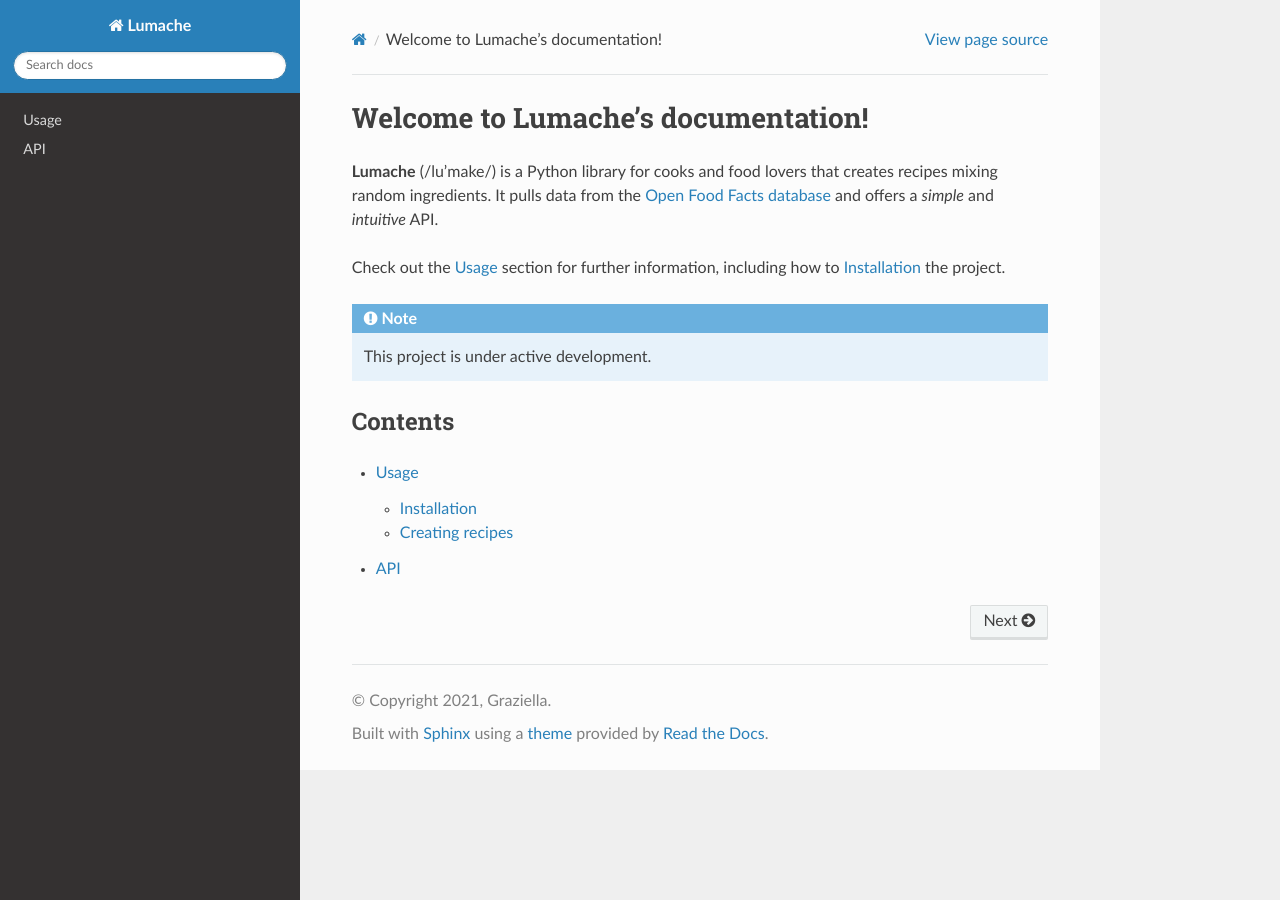
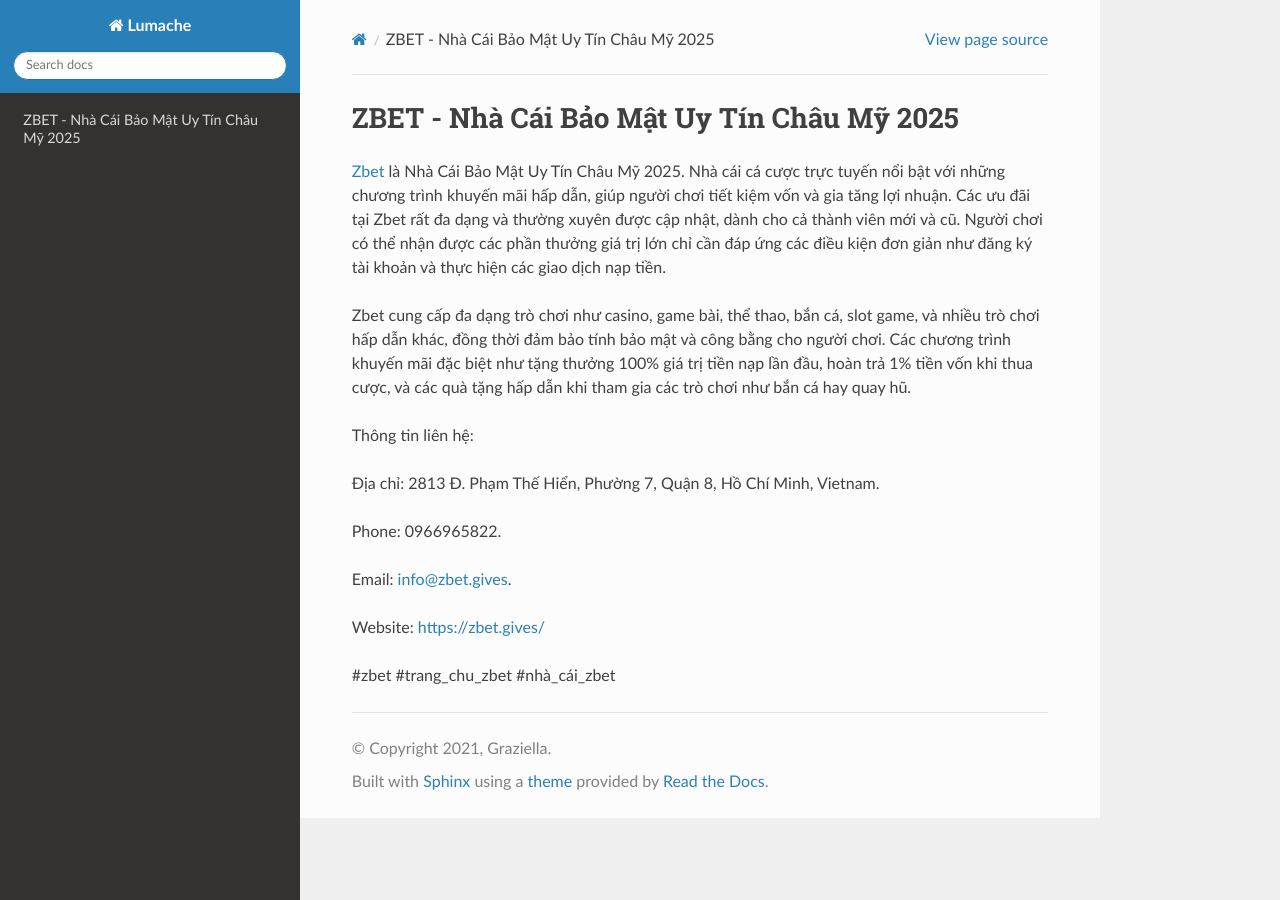
Before and after one commit to plapenanec/1zbetgives, a Sphinx documentation site: the page built from docs/source/index.rst, in a window 1280 px wide. Built offline with Sphinx 7.4.7 and the Read the Docs theme 3.1.0, drawn with Linux system fonts in a browser that asks for light colours.

Commit message:
Update index.rst

```diff
--- a/docs/source/index.rst
+++ b/docs/source/index.rst
@@ -1,22 +1,18 @@
-Welcome to Lumache's documentation!
+ZBET - Nhà Cái Bảo Mật Uy Tín Châu Mỹ 2025
 ===================================
 
-**Lumache** (/lu'make/) is a Python library for cooks and food lovers
-that creates recipes mixing random ingredients.
-It pulls data from the `Open Food Facts database <https://world.openfoodfacts.org/>`_
-and offers a *simple* and *intuitive* API.
+`Zbet <https://zbet.gives/>`_ là Nhà Cái Bảo Mật Uy Tín Châu Mỹ 2025. Nhà cái cá cược trực tuyến nổi bật với những chương trình khuyến mãi hấp dẫn, giúp người chơi tiết kiệm vốn và gia tăng lợi nhuận. Các ưu đãi tại Zbet rất đa dạng và thường xuyên được cập nhật, dành cho cả thành viên mới và cũ. Người chơi có thể nhận được các phần thưởng giá trị lớn chỉ cần đáp ứng các điều kiện đơn giản như đăng ký tài khoản và thực hiện các giao dịch nạp tiền.
 
-Check out the :doc:`usage` section for further information, including
-how to :ref:`installation` the project.
+Zbet cung cấp đa dạng trò chơi như casino, game bài, thể thao, bắn cá, slot game, và nhiều trò chơi hấp dẫn khác, đồng thời đảm bảo tính bảo mật và công bằng cho người chơi. Các chương trình khuyến mãi đặc biệt như tặng thưởng 100% giá trị tiền nạp lần đầu, hoàn trả 1% tiền vốn khi thua cược, và các quà tặng hấp dẫn khi tham gia các trò chơi như bắn cá hay quay hũ.
 
-.. note::
+Thông tin liên hệ:
 
-   This project is under active development.
+Địa chỉ: 2813 Đ. Phạm Thế Hiển, Phường 7, Quận 8, Hồ Chí Minh, Vietnam.
 
-Contents
---------
+Phone: 0966965822.
 
-.. toctree::
+Email: info@zbet.gives.
 
-   usage
-   api
+Website: https://zbet.gives/
+
+#zbet #trang_chu_zbet #nhà_cái_zbet
```
